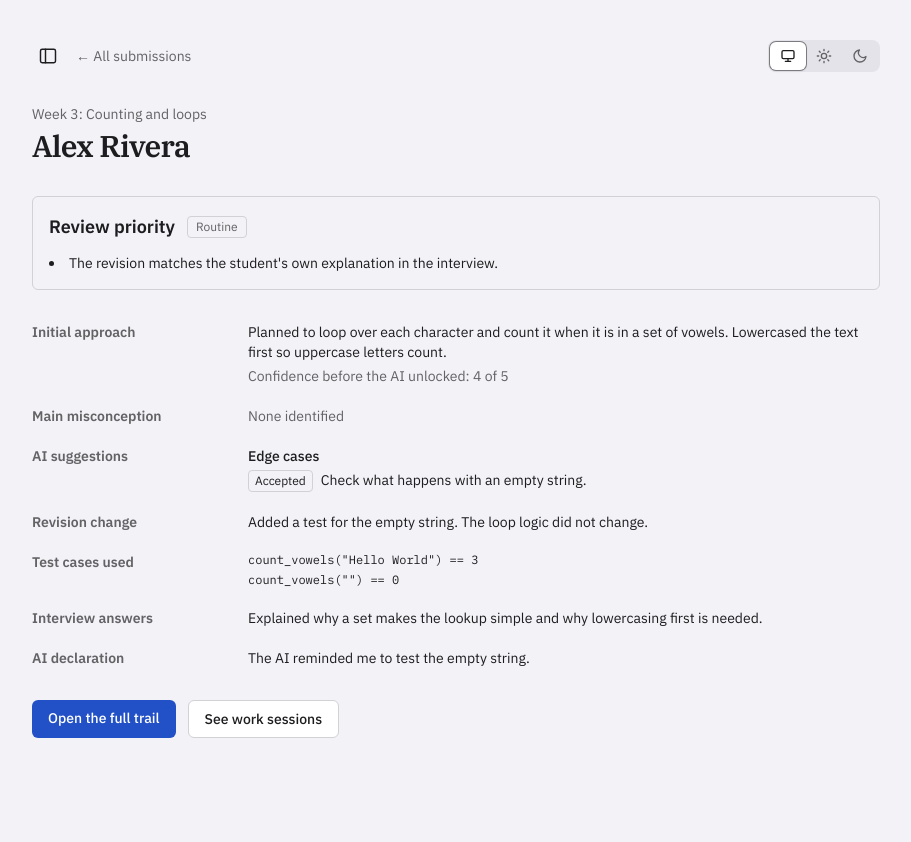
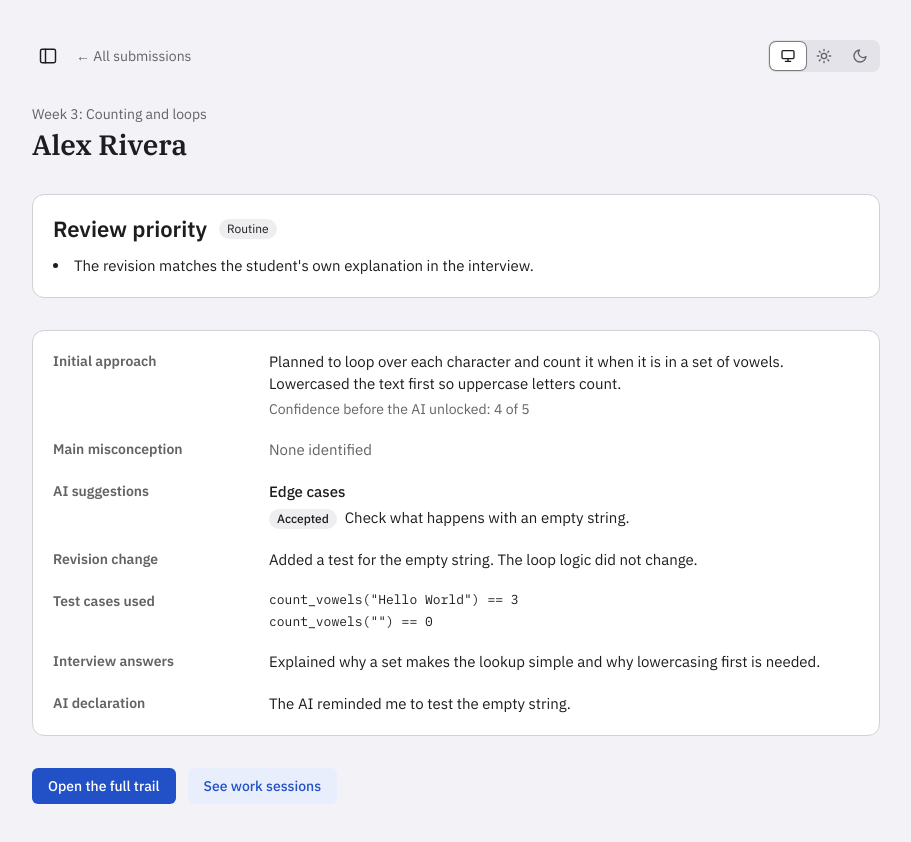
Before and after one commit to nu-launchlabs-team4/ai-native-assignments-frontend, a Next.js app: page /professor/submissions/sub-1 in a window 1280 px wide. Shown: the whole page, without its empty margins (184-1095 px from the left). Before the commit the page ends 800 px from the top, so only its background shows below. Built offline with nearby package versions, Linux system fonts and the light colour scheme; no server answers.

Commit message:
Restyle the submission review screens with the design system

```diff
--- a/src/features/submissions-review/components/ReasoningSummaryView.tsx
+++ b/src/features/submissions-review/components/ReasoningSummaryView.tsx
@@ -1,6 +1,7 @@
 import Link from "next/link";
 import type { ReactNode } from "react";
 
+import { buttonClassName } from "@/components/ui/Button";
 import { CONFIDENCE_MAX, submissionSessionsRoute, submissionTrailRoute } from "@/lib/constants";
 
 import { type ReasoningSummary, SUGGESTION_JUDGMENT_LABELS } from "../types";
@@ -24,13 +25,13 @@ export function ReasoningSummaryView({ submissionId, studentName, summary }: Rea
     <div className="flex flex-wrap gap-3">
       <Link
         href={submissionTrailRoute(submissionId)}
-        className="rounded-md bg-accent px-4 py-2 text-sm font-medium text-accent-foreground hover:opacity-90 focus-visible:outline-2 focus-visible:outline-offset-2"
+        className={buttonClassName({ variant: "filled" })}
       >
         Open the full trail
       </Link>
       <Link
         href={submissionSessionsRoute(submissionId)}
-        className="rounded-md border border-line bg-surface px-4 py-2 text-sm font-medium hover:bg-surface-muted focus-visible:outline-2 focus-visible:outline-offset-2"
+        className={buttonClassName({ variant: "tinted" })}
       >
         See work sessions
       </Link>
@@ -40,7 +41,7 @@ export function ReasoningSummaryView({ submissionId, studentName, summary }: Rea
   if (!summary) {
     return (
       <div className="flex flex-col gap-4">
-        <p className="text-muted">The summary appears after {studentName} submits the assignment.</p>
+        <p className="text-body text-muted">The summary appears after {studentName} submits the assignment.</p>
         {reviewLinks}
       </div>
     );
@@ -48,24 +49,24 @@ export function ReasoningSummaryView({ submissionId, studentName, summary }: Rea
 
   return (
     <div className="flex flex-col gap-8">
-      <section aria-labelledby="priority-heading" className="flex flex-col gap-3 rounded-md border border-line bg-surface-muted p-4">
+      <section aria-labelledby="priority-heading" className="flex flex-col gap-3 rounded-xl border border-line bg-surface p-5">
         <div className="flex flex-wrap items-center gap-3">
-          <h2 id="priority-heading" className="text-lg font-semibold">
+          <h2 id="priority-heading" className="text-title">
             Review priority
           </h2>
           <ReviewPriorityBadge priority={summary.review_priority} />
         </div>
-        <ul aria-label="Reasons for this priority" className="list-inside list-disc text-sm">
+        <ul aria-label="Reasons for this priority" className="list-inside list-disc text-body">
           {summary.priority_reasons.map((reason, index) => (
             <li key={index}>{reason}</li>
           ))}
         </ul>
       </section>
 
-      <dl className="grid gap-x-6 gap-y-5 text-sm sm:grid-cols-[12rem_minmax(0,1fr)]">
+      <dl className="grid gap-x-6 gap-y-5 rounded-xl border border-line bg-surface p-5 text-body sm:grid-cols-[12rem_minmax(0,1fr)]">
         <SummaryPart term="Initial approach">
           <p>{summary.initial_approach}</p>
-          <p className="mt-1 text-muted">
+          <p className="mt-1 text-callout text-muted">
             Confidence before the AI unlocked: {summary.confidence} of {CONFIDENCE_MAX}
           </p>
         </SummaryPart>
@@ -80,7 +81,7 @@ export function ReasoningSummaryView({ submissionId, studentName, summary }: Rea
                 <ul className="mt-1 flex flex-col gap-1">
                   {group.suggestions.map((suggestion, index) => (
                     <li key={index} className="flex flex-wrap items-baseline gap-2">
-                      <span className="rounded border border-line px-1.5 py-0.5 text-xs">
+                      <span className="rounded-full bg-fill px-2 py-0.5 text-caption font-medium">
                         {SUGGESTION_JUDGMENT_LABELS[suggestion.judgment]}
                       </span>
                       <span>{suggestion.text}</span>
@@ -94,7 +95,7 @@ export function ReasoningSummaryView({ submissionId, studentName, summary }: Rea
         <SummaryPart term="Revision change">{summary.revision_change}</SummaryPart>
         <SummaryPart term="Test cases used">
           {summary.test_cases.length > 0 ? (
-            <ul className="flex flex-col gap-1 font-mono text-xs">
+            <ul className="flex flex-col gap-1 font-mono text-footnote">
               {summary.test_cases.map((testCase, index) => (
                 <li key={index}>{testCase}</li>
               ))}
@@ -115,7 +116,7 @@ export function ReasoningSummaryView({ submissionId, studentName, summary }: Rea
 function SummaryPart({ term, children }: { term: string; children: ReactNode }) {
   return (
     <>
-      <dt className="font-semibold text-muted">{term}</dt>
+      <dt className="text-callout font-semibold text-muted">{term}</dt>
       <dd>{children}</dd>
     </>
   );
--- a/src/features/submissions-review/components/ReviewLayout.tsx
+++ b/src/features/submissions-review/components/ReviewLayout.tsx
@@ -21,15 +21,15 @@ export function ReviewLayout({ backHref, backLabel, eyebrow, title, children }:
         <SidebarMenuButton />
         <Link
           href={backHref}
-          className="mr-auto text-sm text-muted underline-offset-4 hover:underline focus-visible:outline-2 focus-visible:outline-offset-2"
+          className="mr-auto text-callout text-muted underline-offset-4 hover:underline focus-visible:outline-2 focus-visible:outline-offset-2 focus-visible:outline-focus"
         >
           ← {backLabel}
         </Link>
         <AppearanceControl />
       </div>
       <header className="flex flex-col gap-1">
-        <p className="text-sm text-muted">{eyebrow}</p>
-        <h1 className="text-3xl font-semibold tracking-tight">{title}</h1>
+        <p className="text-callout text-muted">{eyebrow}</p>
+        <h1 className="text-large-title">{title}</h1>
       </header>
       {children}
     </main>
--- a/src/features/submissions-review/components/ReviewPriorityBadge.tsx
+++ b/src/features/submissions-review/components/ReviewPriorityBadge.tsx
@@ -1,16 +1,16 @@
 import { REVIEW_PRIORITY_LABELS, ReviewPriority } from "@/lib/constants";
 
-// The label carries the meaning; the weight only helps scanning, so it never relies on colour.
+// The label carries the meaning; the weight only helps scanning, so it never relies on colour. Each pairing meets 4.5:1.
 const EMPHASIS: Record<ReviewPriority, string> = {
-  [ReviewPriority.ROUTINE]: "border-line text-muted",
-  [ReviewPriority.WORTH_REVIEWING]: "border-foreground font-medium",
-  [ReviewPriority.NEEDS_CONVERSATION]: "border-accent bg-accent text-accent-foreground font-semibold",
+  [ReviewPriority.ROUTINE]: "bg-fill text-foreground",
+  [ReviewPriority.WORTH_REVIEWING]: "bg-accent-soft text-accent font-medium",
+  [ReviewPriority.NEEDS_CONVERSATION]: "bg-accent text-accent-foreground font-semibold",
 };
 
 /** Shows a submission's review priority. A pointer for the professor, never a verdict. */
 export function ReviewPriorityBadge({ priority }: { priority: ReviewPriority }) {
   return (
-    <span className={`inline-block whitespace-nowrap rounded border px-2 py-0.5 text-xs ${EMPHASIS[priority]}`}>
+    <span className={`inline-block whitespace-nowrap rounded-full px-2 py-0.5 text-caption ${EMPHASIS[priority]}`}>
       {REVIEW_PRIORITY_LABELS[priority]}
     </span>
   );
--- a/src/features/submissions-review/components/RevisionDiff.tsx
+++ b/src/features/submissions-review/components/RevisionDiff.tsx
@@ -7,8 +7,8 @@ export function RevisionDiff({ answers }: { answers: readonly RevisedAnswer[] })
     <div className="flex flex-col gap-3">
       {answers.map((answer) => (
         <figure key={answer.question_number} className="flex flex-col gap-1">
-          <figcaption className="text-xs font-medium text-muted">Question {answer.question_number}</figcaption>
-          <pre className="overflow-x-auto rounded border border-line bg-surface-muted p-3 font-mono text-xs leading-5">
+          <figcaption className="text-footnote font-medium text-muted">Question {answer.question_number}</figcaption>
+          <pre className="overflow-x-auto rounded-lg border border-line bg-surface-muted p-3 font-mono text-footnote">
             {diffLines(answer.before, answer.after).map((line, index) => {
               // <ins> and <del> tell screen readers what changed; the +/- prefix shows it visually.
               if (line.type === DiffLineType.ADDED) {
--- a/src/features/submissions-review/components/TimePerStep.tsx
+++ b/src/features/submissions-review/components/TimePerStep.tsx
@@ -9,10 +9,10 @@ export function TimePerStep({ sessions }: { sessions: readonly WorkSession[] })
   const total = rows.reduce((sum, row) => sum + row.seconds, 0);
 
   return (
-    <table className="w-full max-w-md text-left text-sm">
+    <table className="w-full max-w-md text-left text-callout">
       <caption className="sr-only">Time per step</caption>
       <thead>
-        <tr className="border-b border-line text-muted">
+        <tr className="border-b border-line text-footnote text-muted">
           <th scope="col" className="py-2 font-medium">
             Step
           </th>
--- a/src/features/submissions-review/components/TrailTimeline.tsx
+++ b/src/features/submissions-review/components/TrailTimeline.tsx
@@ -4,7 +4,7 @@ import { TrailEntryView } from "./TrailEntryView";
 /** Everything the student and the AI did, oldest first. */
 export function TrailTimeline({ entries }: { entries: readonly TrailEntry[] }) {
   if (entries.length === 0) {
-    return <p className="text-sm text-muted">No work saved yet. Entries appear here as the student works.</p>;
+    return <p className="text-callout text-muted">No work saved yet. Entries appear here as the student works.</p>;
   }
 
   return (
```
Also changed, not shown: src/features/submissions-review/components/SessionCard.tsx (+8 -8 lines), src/features/submissions-review/components/SessionTimeline.tsx (+4 -4 lines), src/features/submissions-review/components/SubmissionsTable.tsx (+8 -8 lines), src/features/submissions-review/components/TrailEntryView.tsx (+8 -8 lines).
